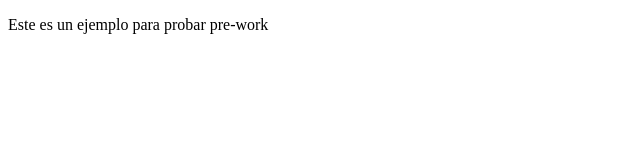
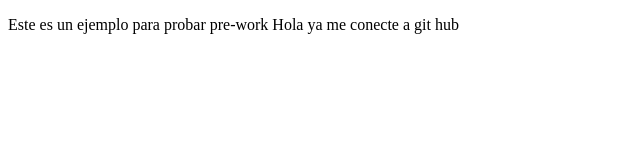
Before and after one commit to odelacruzf/proyectoDemoCursoPrework, a plain HTML site: page index.html in a window 1280 px wide. Shown: the whole page, without its empty margins (0-640 px from the left). Drawn offline with Linux system fonts and the light colour scheme.

Commit message:
Segundo Commit

```diff
--- a/index.html
+++ b/index.html
@@ -9,6 +9,7 @@
 <body>
     <p>
         Este es un ejemplo para probar pre-work
+        Hola ya me conecte a git hub
     </p>
 </body>
 </html>
```
